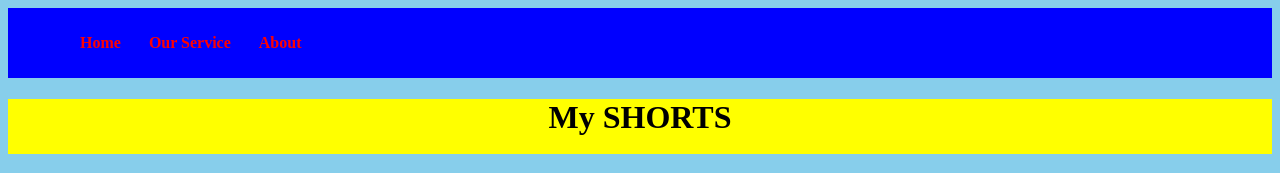
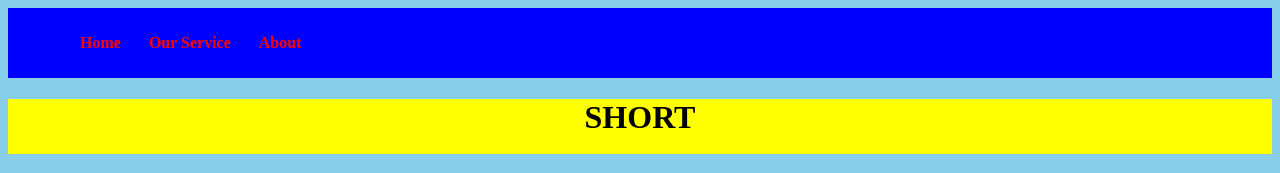
Before and after one commit to Aime64/AIME-ACTOR, a plain HTML site: page short.html in a window 1280 px wide. Shown: the top 173 px of the page. Drawn offline with Linux system fonts and the light colour scheme.

Commit message:
Add files via upload

```diff
--- a/short.html
+++ b/short.html
@@ -16,7 +16,7 @@
 	</nav>
 </header>
 <body>
-	<h1>My SHORTS</h1>
+	<h1>SHORT</h1>
 <video width="200" height="400" controls>
 	<source src="short.mp4" type="video/mp4">
 </video>
```
Also changed, not shown: index.html (+1 -1 lines), long.html (+1 -1 lines).
